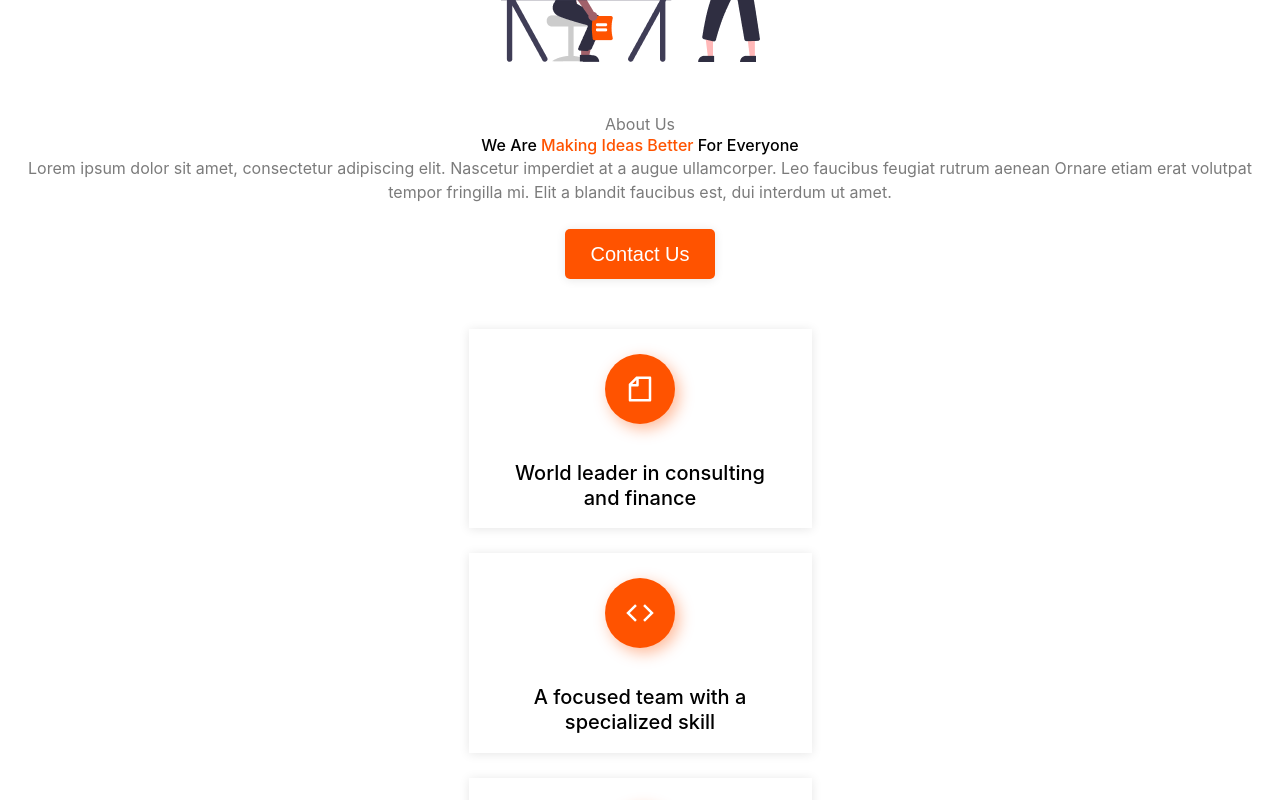
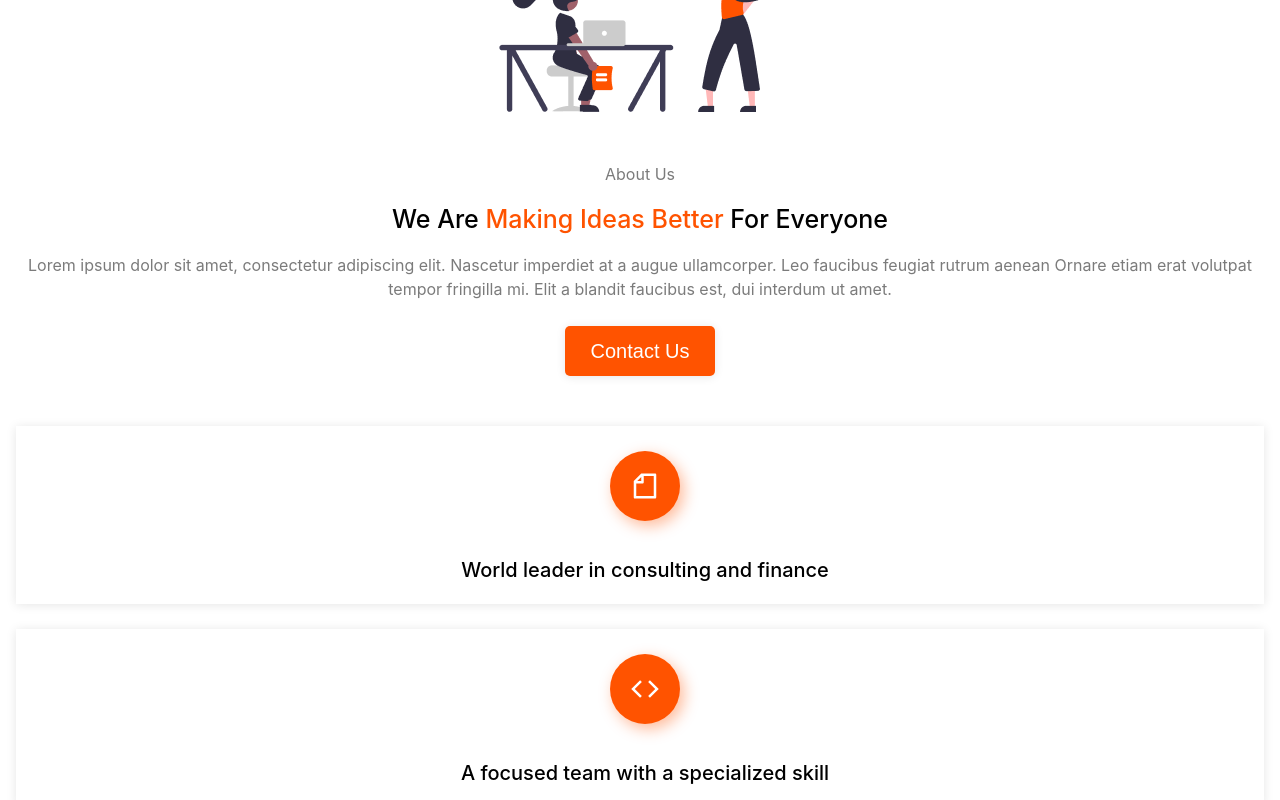
Before and after one commit to wtorkanorka/firstReact, a React (Create React App) app in the folder my-app/: page / in a window 1280 px wide. Shown: the part 760-1560 px from the top of the page. Built offline with nearby package versions, Linux system fonts and the light colour scheme.

Commit message:
продолжение

```diff
--- a/my-app/src/components/AboutUs/AboutUs.js
+++ b/my-app/src/components/AboutUs/AboutUs.js
@@ -7,15 +7,15 @@ import gear from '../../assets/icons/gear.svg'
 import shareBoxLine from '../../assets/icons/share-box-line.svg'
 export default function AboutUs() {
   return (
-    <>
-      <div className={style['about-us']}>
+    <div className={style['about-us']}>
+      <div className={style['about-us__first']}>
         <img
           src={aboutUsImg}
           alt="about-us_img"
           className={style['about-us-img']}
         />
         <p>About Us</p>
-        <h2>
+        <h2 className={style['about-us__title']}>
           We Are <span>Making Ideas Better</span> For Everyone
         </h2>
         <p className={style['second-description']}>
@@ -31,35 +31,27 @@ export default function AboutUs() {
           <div className={style['about-us-element__icon']}>
             <img src={iconFile} alt="icon-file" />
           </div>
-          <p>
-            World leader in consulting <br /> and finance
-          </p>
+          <p>World leader in consulting and finance</p>
         </div>
         <div className={style['about-us-element']}>
           <div className={style['about-us-element__icon']}>
             <img src={moreLess} alt="icon-file" />
           </div>
-          <p>
-            A focused team with a <br /> specialized skill
-          </p>
+          <p>A focused team with a specialized skill</p>
         </div>
         <div className={style['about-us-element']}>
           <div className={style['about-us-element__icon']}>
             <img src={gear} alt="icon-file" />
           </div>
-          <p>
-            Trusted and professional <br /> advisors for you
-          </p>
+          <p>Trusted and professional advisors for you</p>
         </div>
         <div className={style['about-us-element']}>
           <div className={style['about-us-element__icon']}>
             <img src={shareBoxLine} alt="icon-file" />
           </div>
-          <p>
-            Experience to give you a <br /> better results
-          </p>
+          <p>Experience to give you a better results</p>
         </div>
       </div>
-    </>
+    </div>
   )
 }
--- a/my-app/src/components/AboutUs/AboutUs.module.css
+++ b/my-app/src/components/AboutUs/AboutUs.module.css
@@ -1,4 +1,8 @@
 .about-us {
+  padding: 50px 16px 50px 16px;
+}
+
+.about-us__first {
   display: flex;
   flex-direction: column;
   justify-content: center;
@@ -19,14 +23,14 @@ p {
   color: rgba(123, 123, 123, 1);
 }
 
-h2 {
+.about-us__title {
   font-weight: 500;
   font-size: 25px;
   line-height: 123.6%;
   text-align: center;
   margin-top: 18px;
-  margin-bottom: 18px;
-}
+ }
+
 
 span {
   color: rgba(255, 83, 0, 1);
@@ -39,6 +43,7 @@ button {
 
 .second-description {
   margin-bottom: 25px;
+  margin-top: 18px;
 }
 
 .about-us__second {
@@ -49,15 +54,24 @@ button {
 }
 
 .about-us-element {
-  display: flex;
+  /* display: flex;
   flex-direction: column;
   padding-top: 25px;
   padding-bottom: 18px;
   align-items: center;
   box-shadow: 0px 1px 10px rgba(0, 0, 0, 0.1);
   background: #fff;
-  width: 343px;
-  margin: 0 auto;
+  width: 100%;
+  margin: 0 auto; */
+  /* width: 100%; */
+  box-shadow: 0px 1px 10px rgb(0 0 0 / 10%);
+  padding-top: 25px;
+  padding-left: 27px;
+  padding-right: 17px;
+  display: flex;
+  flex-direction: column;
+  padding-bottom: 21px;
+  align-items: center;
 }
 .about-us-element p {
   font-weight: 500;
--- a/my-app/src/components/Button/Button.js
+++ b/my-app/src/components/Button/Button.js
@@ -5,6 +5,9 @@ export default function Button() {
   const [count, setState] = useState(0)
   useEffect(() => {
     document.title = `${count}`
+    if (count >= 5) {
+      document.title = 'много'
+    }
   })
 
   return (
--- a/my-app/src/reset.css
+++ b/my-app/src/reset.css
@@ -82,7 +82,7 @@ video {
   margin: 0;
   padding: 0;
   border: 0;
-  font-size: 100%;
+
   vertical-align: baseline;
 }
 article,
```
